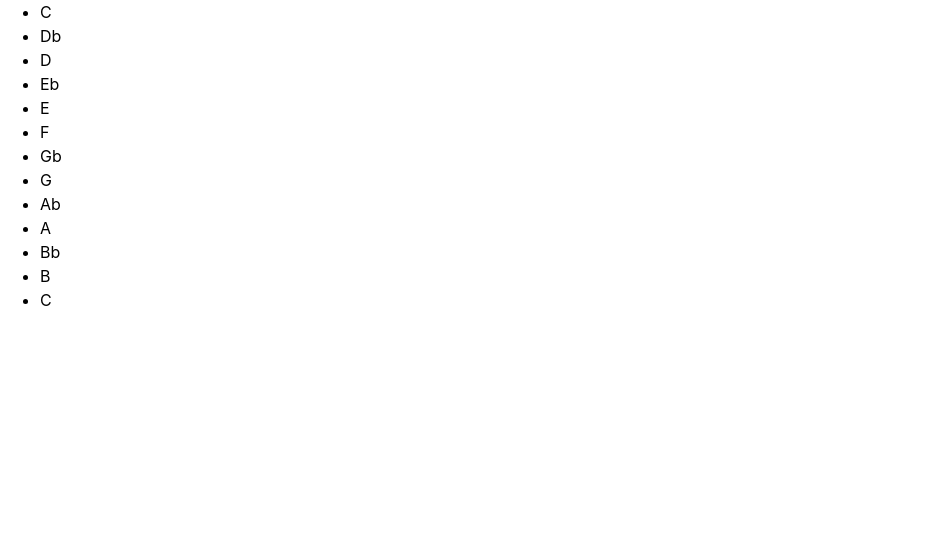
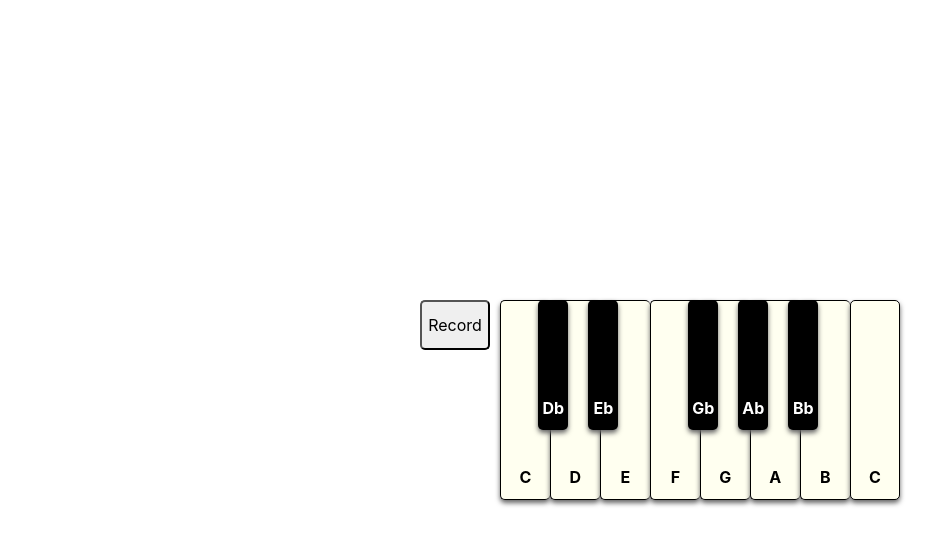
Before and after one commit to sdonohue0918/Synthwave, a plain HTML site: page index.html in a window 1280 px wide. Shown: the whole page, without its empty margins (0-943 px from the left). Drawn offline with nearby package versions, Linux system fonts and the light colour scheme.

Commit message:
piano and button

```diff
--- a/css/style.css
+++ b/css/style.css
@@ -1,7 +1,92 @@
-[data-status="nopress"] {
-    color: black;
+@import url('https://fonts.googleapis.com/css?family=Roboto:400,700&display=swap');
+/*
+#visualizer {
+    width: 426px;
+    height: 190px;
+    border: 1px solid black;
+    margin-left: auto;
+} */
+
+body {
+    display: flex;
+    justify-content: center;
+    align-items: center;
+    min-height: 100vh;
 }
 
-[data-status="pressed"] {
+ul {
+    list-style: none;
+    display: flex;
+    margin: auto;
+}
+
+ul .key {
+    position: relative;
+    width: 50px;
+    height: 200px;
+    border: 1px solid black;
+    border-right: none;
+    background: ivory;
+    border-radius: 5px;
+    /* box-shadow: 0px 3px 5px #666; */
+    cursor: pointer;
+    display: flex;
+    justify-content: center;
+    align-items: flex-end;
+    padding-bottom: 10px;
+    font-weight: bold;
+}
+
+ul .key:last-child {
+    border-right: 1px solid black;
+}
+
+ul .bkey {
+    position: absolute;
+    top: -1px;
+    left: 37.5px;
+    width: 30px;
+    height: 130px;
+    background: black;
+    border-radius: 5px;
+    /* box-shadow: 0px 3px 5px #666; */
+    z-index: 999;
+    display: flex;
+    justify-content: center;
+    align-items: flex-end;
+    padding-bottom: 10px;
+    /* color: white; */
+}
+
+/* ul .active {
+    box-shadow: 0px 1px 3px #666;
+} */
+
+div[data-status="nopress"] {
+    color: white;
+    box-shadow: 0px 3px 5px #666;
+}
+
+div[data-status="pressed"] {
     color: yellow;
+    box-shadow: 0px 1px 3px #666;
 }
+
+li[data-status="nopress"] {
+    color: black;
+    box-shadow: 0px 3px 5px #666;
+}
+
+li[data-status="pressed"] {
+    color: yellow;
+    box-shadow: 0px 1px 3px #666;
+}
+
+div button {
+    justify-content: center;
+    align-items: center;
+    height: 50px;
+    margin-right: 10px;
+    border-radius: 5px;
+    outline: none;
+}
--- a/index.html
+++ b/index.html
@@ -12,18 +12,29 @@
     <script src="src/index.js"></script>
 </head>
 <body>
-    <ul id= "keyboard">
-        <li id="C" data-status="nopress" class="key"> C</li>
-        <li id="Db" data-status="nopress" class="bkey">Db</li>
-        <li id="D" data-status="nopress" class="key">D</li>
-        <li id="Eb" data-status="nopress" class="bkey">Eb</li>
+    <ul id="keyboard">
+        <div><button>Record</button></div>
+        <li id="C" data-status="nopress" class="key"> C
+            <div id="Db" data-status="nopress" class="bkey">Db</div>
+        </li>
+        <!-- <li id="Db" data-status="nopress" class="bkey">Db</li> -->
+        <li id="D" data-status="nopress" class="key">D
+            <div id="Eb" data-status="nopress" class="bkey">Eb</div>
+        </li>
+        <!-- <li id="Eb" data-status="nopress" class="bkey">Eb</li> -->
         <li id="E" data-status="nopress" class="key">E</li>
-        <li id="F" data-status="nopress" class="key">F</li>
-        <li id="Gb" data-status="nopress" class="bkey">Gb</li>
-        <li id="G" data-status="nopress" class="key">G</li>
-        <li id="Ab" data-status="nopress" class="bkey">Ab</li>
-        <li id="A" data-status="nopress" class="key">A</li>
-        <li id="Bb" data-status="nopress" class="bkey">Bb</li>
+        <li id="F" data-status="nopress" class="key">F
+            <div id="Gb" data-status="nopress" class="bkey">Gb</div>
+        </li>
+        <!-- <li id="Gb" data-status="nopress" class="bkey">Gb</li> -->
+        <li id="G" data-status="nopress" class="key">G
+            <div id="Ab" data-status="nopress" class="bkey">Ab</div>
+        </li>
+        <!-- <li id="Ab" data-status="nopress" class="bkey">Ab</li> -->
+        <li id="A" data-status="nopress" class="key">A
+            <div id="Bb" data-status="nopress" class="bkey">Bb</div>
+        </li>
+        <!-- <li id="Bb" data-status="nopress" class="bkey">Bb</li> -->
         <li id="B" data-status="nopress" class="key">B</li>
         <li id="C1" data-status="nopress" class="key">C</li>
 
--- a/src/index.js
+++ b/src/index.js
@@ -7,7 +7,9 @@ function mapKey(key, octave) {
 }
 
 function keyHandler() {
+    const audio = document.querySelector("audio")
     const synth = new Tone.PolySynth(Tone.Synth).toMaster()
+    const actx = Tone.context
 
     document.addEventListener('keydown', e => {
         if (e.key === 'a') {
@@ -26,39 +28,39 @@ function keyHandler() {
             synth.triggerAttack("Eb4")
             const note = document.getElementById("Eb")
             note.dataset.status = "pressed"
-        } else if (e.key === 'f') {
+        } else if (e.key === 'd') {
             synth.triggerAttack("E4")
             const note = document.getElementById("E")
             note.dataset.status = "pressed"
-        } else if (e.key === 'g') {
+        } else if (e.key === 'f') {
             synth.triggerAttack("F4")
             const note = document.getElementById("F")
             note.dataset.status = "pressed"
-        } else if (e.key === 'h') {
+        } else if (e.key === 't') {
             synth.triggerAttack("Gb4")
             const note = document.getElementById("Gb")
             note.dataset.status = "pressed"
-        } else if (e.key === 'u') {
+        } else if (e.key === 'g') {
             synth.triggerAttack("G4")
             const note = document.getElementById("G")
             note.dataset.status = "pressed"
-        } else if (e.key === 'j') {
+        } else if (e.key === 'y') {
             synth.triggerAttack("Ab4")
             const note = document.getElementById("Ab")
             note.dataset.status = "pressed"
-        } else if (e.key === 'i') {
+        } else if (e.key === 'h') {
             synth.triggerAttack("A4")
             const note = document.getElementById("A")
             note.dataset.status = "pressed"
-        } else if (e.key === 'k') {
+        } else if (e.key === 'u') {
             synth.triggerAttack("Bb4")
             const note = document.getElementById("Bb")
             note.dataset.status = "pressed"
-        } else if (e.key === 'l') {
+        } else if (e.key === 'j') {
             synth.triggerAttack("B4")
             const note = document.getElementById("B")
             note.dataset.status = "pressed"
-        } else if (e.key === 'p') {
+        } else if (e.key === 'k') {
             synth.triggerAttack("C5")
             const note = document.getElementById("C1")
             note.dataset.status = "pressed"
@@ -83,39 +85,39 @@ function keyHandler() {
             synth.triggerRelease("Eb4")
             const note = document.getElementById("Eb")
             note.dataset.status = "nopress"
-        } else if (e.key === 'f') {
+        } else if (e.key === 'd') {
             synth.triggerRelease("E4")
             const note = document.getElementById("E")
             note.dataset.status = "nopress"
-        } else if (e.key === 'g') {
+        } else if (e.key === 'f') {
             synth.triggerRelease("F4")
             const note = document.getElementById("F")
             note.dataset.status = "nopress"
-        } else if (e.key === 'h') {
+        } else if (e.key === 't') {
             synth.triggerRelease("Gb4")
             const note = document.getElementById("Gb")
             note.dataset.status = "nopress"
-        } else if (e.key === 'u') {
+        } else if (e.key === 'g') {
             synth.triggerRelease("G4")
             const note = document.getElementById("G")
             note.dataset.status = "nopress"
-        } else if (e.key === 'j') {
+        } else if (e.key === 'y') {
             synth.triggerRelease("Ab4")
             const note = document.getElementById("Ab")
             note.dataset.status = "nopress"
-        } else if (e.key === 'i') {
+        } else if (e.key === 'h') {
             synth.triggerRelease("A4")
             const note = document.getElementById("A")
             note.dataset.status = "nopress"
-        } else if (e.key === 'k') {
+        } else if (e.key === 'u') {
             synth.triggerRelease("Bb4")
             const note = document.getElementById("Bb")
             note.dataset.status = "nopress"
-        } else if (e.key === 'l') {
+        } else if (e.key === 'j') {
             synth.triggerRelease("B4")
             const note = document.getElementById("B")
             note.dataset.status = "nopress"
-        } else if (e.key === 'p') {
+        } else if (e.key === 'k') {
             synth.triggerRelease("C5")
             const note = document.getElementById("C1")
             note.dataset.status = "nopress"
```
